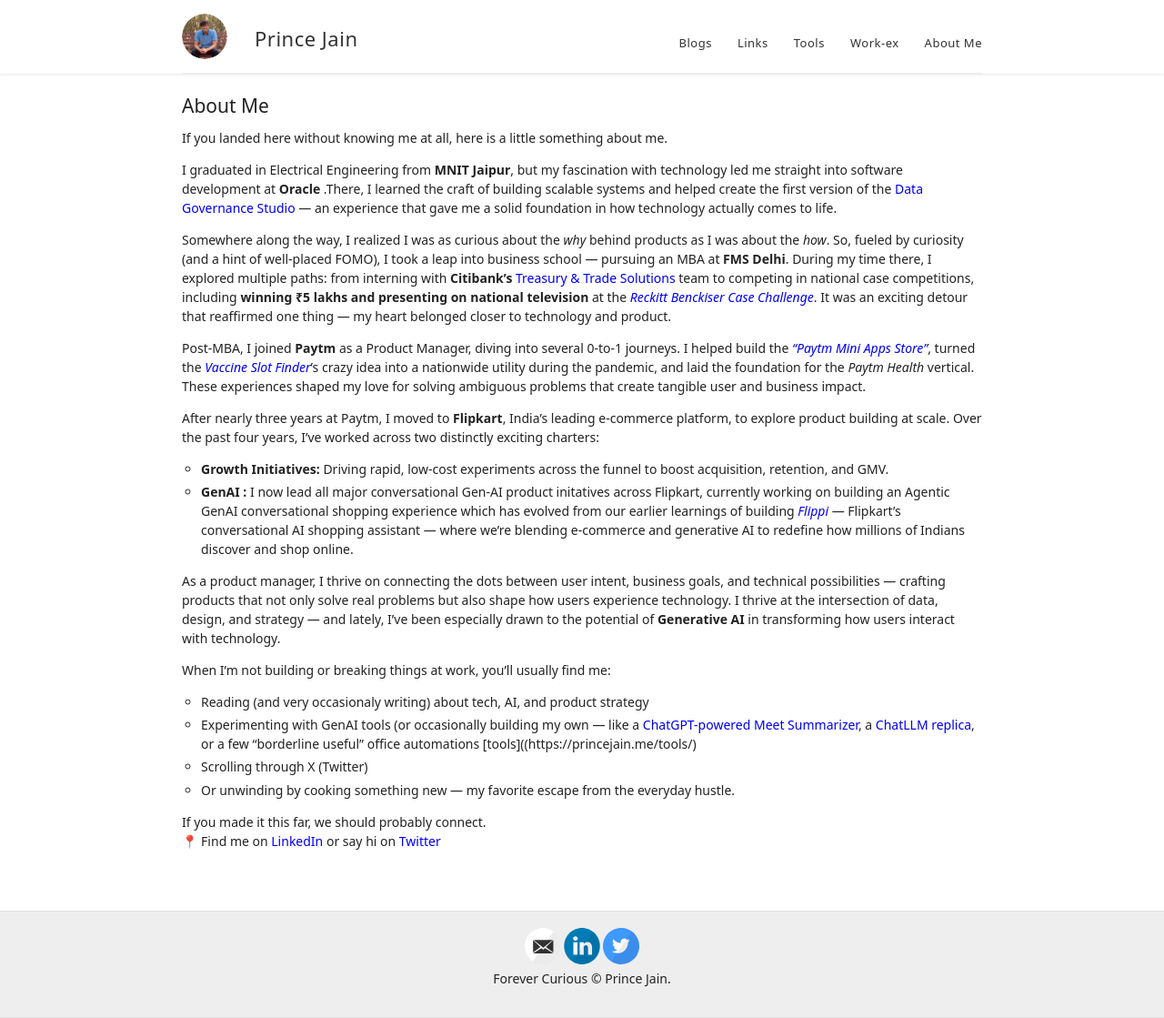
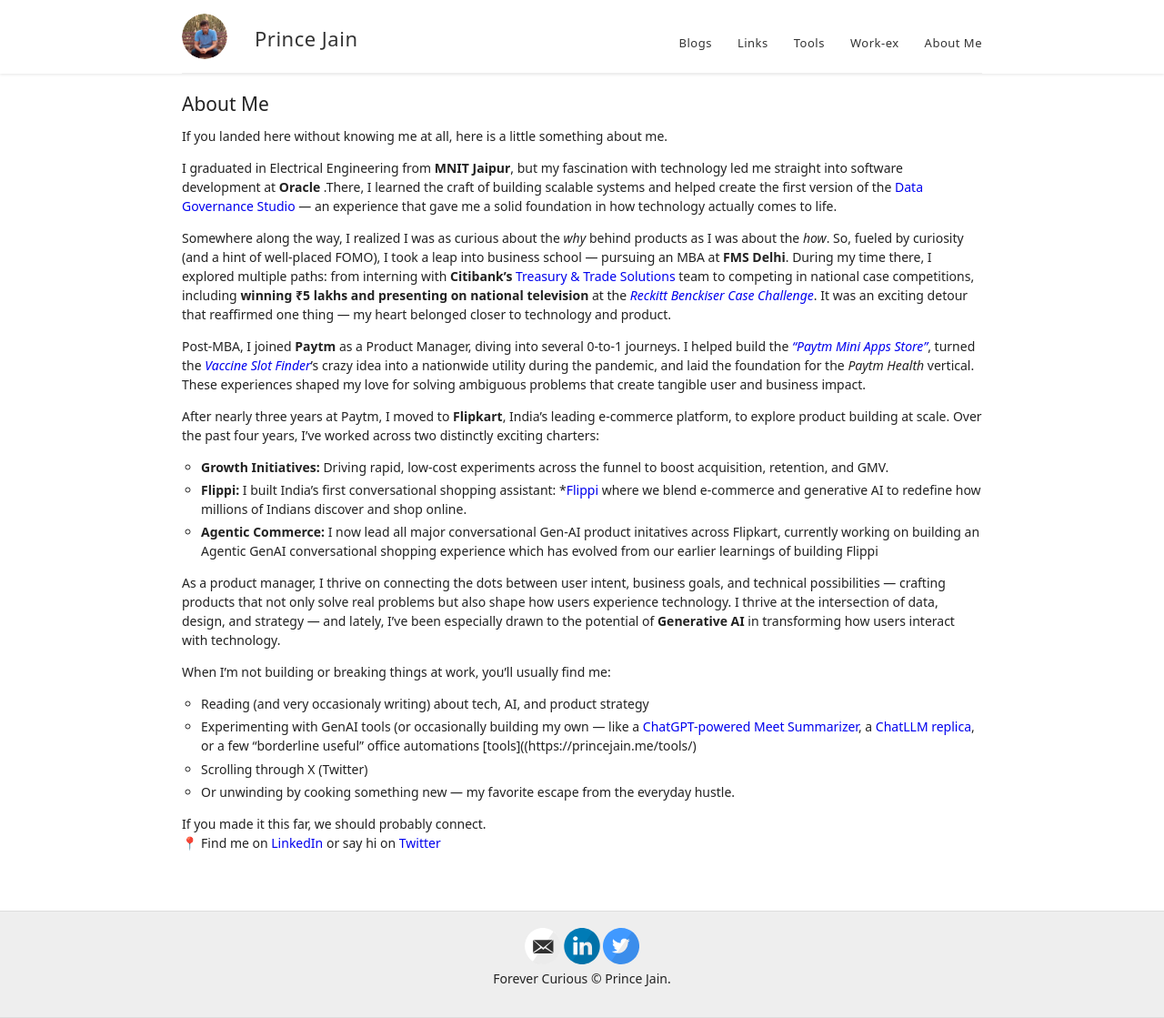
Before and after one commit to product-noob/product-noob.github.io, a Jekyll site: the page built from about.md, in a window 1280 px wide and 1119 px high. Shown: the whole window at 91% size. Built offline with Jekyll 4.4.1, drawn with Linux system fonts in a browser that asks for light colours.

Commit message:
Update about.md

```diff
--- a/about.md
+++ b/about.md
@@ -14,7 +14,8 @@ Post-MBA, I joined **Paytm** as a Product Manager, diving into several 0-to-1 jo
 
 After nearly three years at Paytm, I moved to **Flipkart**, India’s leading e-commerce platform, to explore product building at scale. Over the past four years, I’ve worked across two distinctly exciting charters:
 - **Growth Initiatives:** Driving rapid, low-cost experiments across the funnel to boost acquisition, retention, and GMV.
-- **GenAI :** I now lead all major conversational Gen-AI product initatives across Flipkart, currently working on building an Agentic GenAI conversational shopping experience which has evolved from our earlier learnings of building *[Flippi](https://inc42.com/buzz/flipkart-launches-chatgpt-powered-shopping-assistant-flippi/)* — Flipkart’s conversational AI shopping assistant — where we’re blending e-commerce and generative AI to redefine how millions of Indians discover and shop online.
+- **Flippi:** I built India's first conversational shopping assistant: *[Flippi](https://inc42.com/buzz/flipkart-launches-chatgpt-powered-shopping-assistant-flippi/) where we blend e-commerce and generative AI to redefine how millions of Indians discover and shop online.
+- **Agentic Commerce:** I now lead all major conversational Gen-AI product initatives across Flipkart, currently working on building an Agentic GenAI conversational shopping experience which has evolved from our earlier learnings of building Flippi
 
 As a product manager, I thrive on connecting the dots between user intent, business goals, and technical possibilities — crafting products that not only solve real problems but also shape how users experience technology. I thrive at the intersection of data, design, and strategy — and lately, I’ve been especially drawn to the potential of **Generative AI** in transforming how users interact with technology.
 
```
